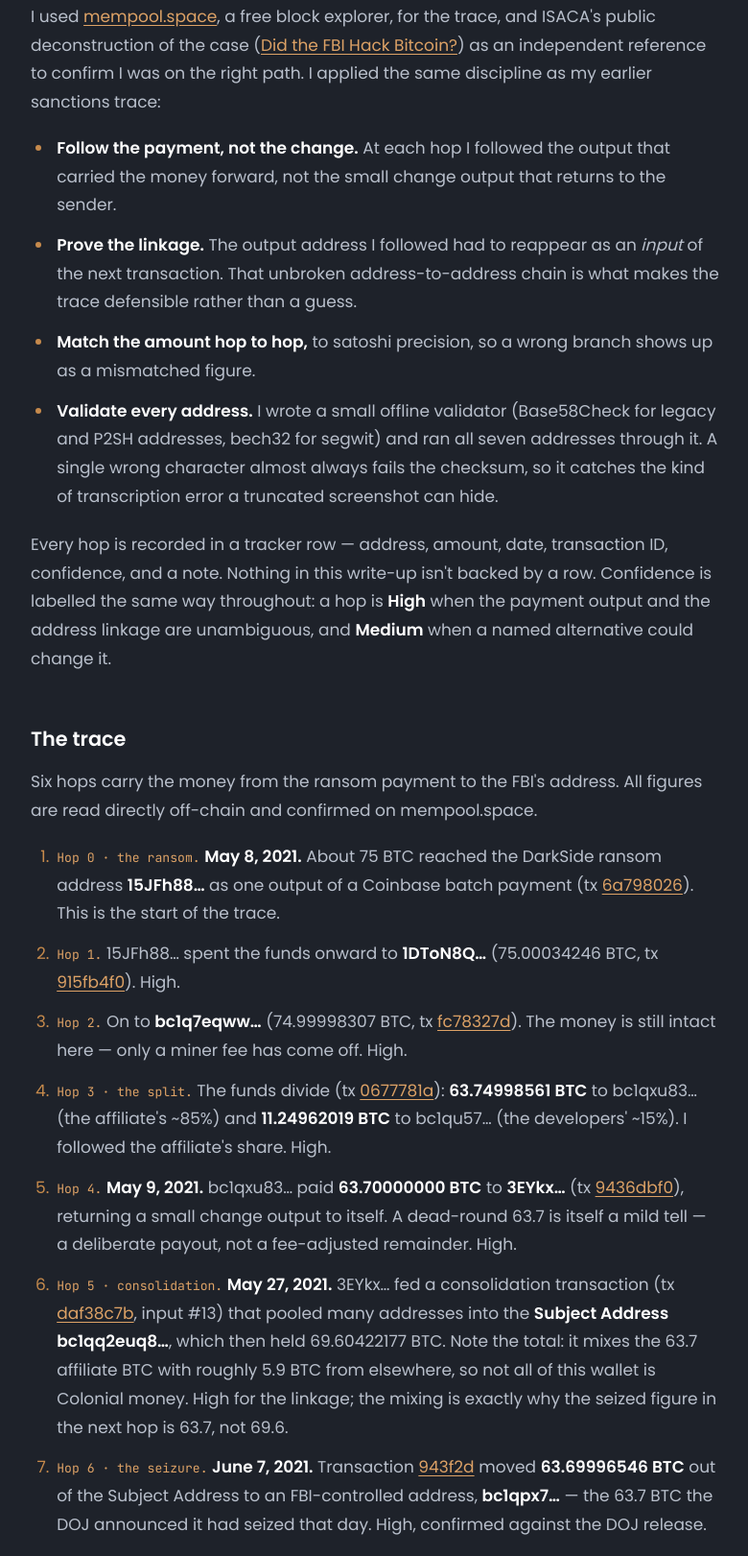
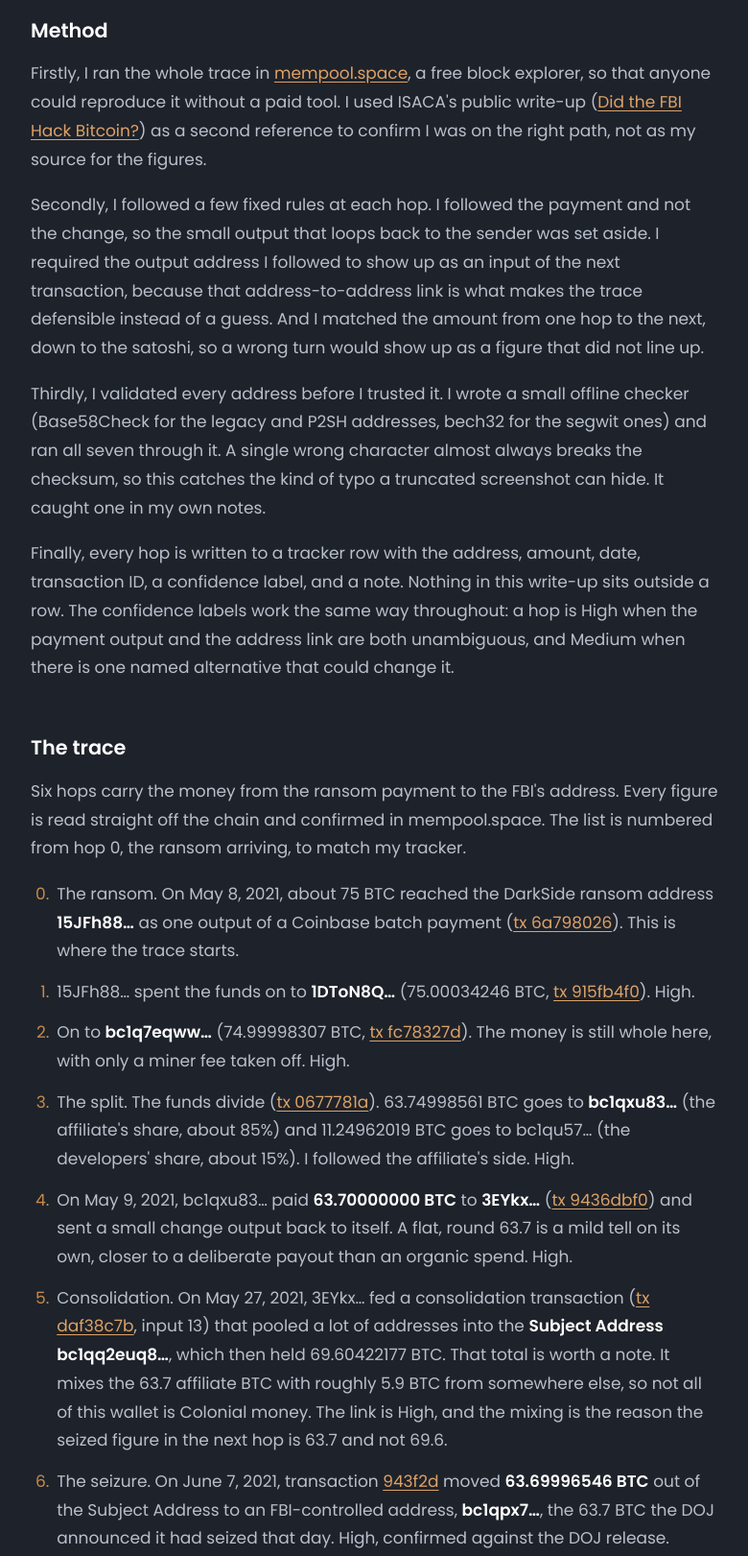
Before and after one commit to aran-m-wood/aran-m-wood.github.io, a plain HTML site: page colonial-trace/index.html in a window 1280 px wide. Shown: the part 1173-2794 px from the top of the page at 96% size, without its empty margins (248-1028 px from the left). Drawn offline with Linux system fonts and the light colour scheme.

Commit message:
Update index.html

```diff
--- a/colonial-trace/index.html
+++ b/colonial-trace/index.html
@@ -4,10 +4,10 @@
 <meta charset="utf-8">
 <meta name="viewport" content="width=device-width, initial-scale=1">
 <title>OSINT Write-up: Tracing the Colonial Pipeline Ransom to the FBI Seizure · Field Notes</title>
-<meta name="description" content="A six-hop Bitcoin trace following the 2021 Colonial Pipeline / DarkSide ransom from the payment address to the FBI seizure, reproduced in a free block explorer with every address checksum-validated and every hop logged.">
+<meta name="description" content="A six-hop Bitcoin trace following the 2021 Colonial Pipeline and DarkSide ransom from the payment address to the FBI seizure, reproduced in a free block explorer with every address checksum-validated and every hop logged.">
 <meta property="og:type" content="article">
 <meta property="og:title" content="OSINT Write-up: Tracing the Colonial Pipeline Ransom to the FBI Seizure">
-<meta property="og:description" content="A six-hop Bitcoin trace following the 2021 Colonial Pipeline / DarkSide ransom from the payment address to the FBI seizure, reproduced in a free block explorer with every address checksum-validated.">
+<meta property="og:description" content="A six-hop Bitcoin trace following the 2021 Colonial Pipeline and DarkSide ransom from the payment address to the FBI seizure, reproduced in a free block explorer with every address checksum-validated.">
 <meta property="og:url" content="https://aran-m-wood.github.io/colonial-trace/">
 <meta name="twitter:card" content="summary">
 <link rel="canonical" href="https://aran-m-wood.github.io/colonial-trace/">
@@ -17,7 +17,7 @@
 <style>
 :root {
   --canvas: #1E222A; --canvas-raised: #242934; --ink: #FFFFFF; --ink-soft: #B9C0CC; --ink-faint: #7E8796;
-  --amber: #C68A4C; --amber-bright: #DDA266; --hunter: #2E4436; --rule: #343A47;
+  --amber: #C68A4C; --amber-bright: #DDA266; --rule: #343A47;
   --body: "Poppins", "Segoe UI", system-ui, sans-serif;
   --mono: "JetBrains Mono", ui-monospace, "SFMono-Regular", Menlo, monospace;
   color-scheme: dark;
@@ -39,15 +39,13 @@ h2 { color: var(--ink); font-size: 1.3rem; font-weight: 600; margin: 2.4em 0 0.6
 p { margin: 0 0 1.05em; }
 strong { color: var(--ink); font-weight: 600; }
 ol, ul { margin: 0 0 1.2em; padding-left: 1.4em; }
-li { margin-bottom: 0.7em; padding-left: 0.2em; }
+li { margin-bottom: 0.75em; padding-left: 0.2em; }
 li::marker { color: var(--amber); }
 .byline { font-family: var(--mono); font-size: 0.8rem; letter-spacing: 0.04em; color: var(--ink-faint); margin-bottom: 22px; }
-.hop { font-family: var(--mono); font-size: 0.82rem; color: var(--amber-bright); }
-.tl { color: var(--ink); font-weight: 600; }
 .sources { font-size: 0.92rem; }
 .note { margin-top: 2.2em; padding-top: 1em; border-top: 1px solid var(--rule); font-size: 0.85rem; color: var(--ink-faint); }
 footer { border-top: 1px solid var(--rule); padding-block: 22px 40px; }
-@media print { body { background: #fff; color: #111; } h1, h2, strong, .tl { color: #000; } a { color: #8a5a2b; }
+@media print { body { background: #fff; color: #111; } h1, h2, strong { color: #000; } a { color: #8a5a2b; }
   header.nav, footer { display: none; } }
 </style>
 </head>
@@ -55,53 +53,49 @@ footer { border-top: 1px solid var(--rule); padding-block: 22px 40px; }
 <header class="nav"><div class="wrap"><a class="back" href="../">← Field Notes</a><span class="coord">Grid B2-04 · OSINT</span></div></header>
 <main class="wrap">
 <article>
-<span class="coord">Case study · OSINT · Blockchain tracing</span>
-<h1>Following the Colonial Pipeline Ransom On-Chain, from Payment to FBI Seizure</h1>
+<span class="coord">Case study · OSINT trace</span>
+<h1>OSINT Write-up: Tracing the Colonial Pipeline Ransom to the FBI Seizure</h1>
 <p class="byline">Nov 25, 2026 | Aaron M. Wood</p>
 
 <h2 id="the-idea">The idea</h2>
-<p>The Colonial Pipeline seizure is one of the most public blockchain-tracing cases on record. In June 2021 the U.S. Department of Justice announced it had clawed back 63.7 BTC of the DarkSide ransom. Because the outcome is documented, it is an ideal case to <strong>reproduce</strong>: I can check my own work against a known answer. My goal was to start at the ransom payment and follow the money, hop by hop, entirely in a free block explorer, to the exact address the FBI seized from &mdash; proving each link, validating every address, and matching the result to the public record. The point is not a new discovery; it is a repeatable, defensible method for walking a payment across the chain and documenting it the way an investigator would need to.</p>
+<p>I wanted to see whether I could reproduce a known blockchain-tracing case from start to finish using only free tools, and document it the way an investigator would have to. The Colonial Pipeline seizure is a good one to practice on because the answer is already public. In June 2021 the Department of Justice announced it had recovered 63.7 BTC of the DarkSide ransom, so I had a fixed endpoint to check my work against. My goal was to begin at the ransom payment and follow the money hop by hop, in a block explorer, all the way to the address the FBI seized from. The point was not to find anything new. It was to build a method I can repeat and defend: prove every link, validate every address, and know exactly where the chain stops telling me things.</p>
 
 <h2 id="background">Background</h2>
-<p>On May 7, 2021, the DarkSide ransomware group compromised Colonial Pipeline and forced the shutdown of a major U.S. fuel pipeline. Colonial paid a ransom of roughly 75 BTC (about $4.4M at the time) on May 8, 2021. On June 7, 2021, the DOJ announced it had seized <strong>63.7 BTC</strong> (about $2.3M) &mdash; the majority of the ransom &mdash; from a wallet for which the FBI held the private key, under a warrant signed by a U.S. Magistrate Judge in the Northern District of California.</p>
-<p>DarkSide ran an <strong>affiliate model</strong>: the affiliate who carries out the intrusion and the core developers who supply the malware split the proceeds, roughly 85/15. That split is visible on the blockchain, and seeing it is part of what makes this trace instructive.</p>
+<p>On May 7, 2021, the DarkSide ransomware group hit Colonial Pipeline and forced the shutdown of a major U.S. fuel pipeline. Colonial paid a ransom of about 75 BTC (roughly $4.4M at the time) the next day. On June 7, 2021, the DOJ announced it had seized 63.7 BTC (about $2.3M), most of the ransom, from a wallet the FBI held the private key to. The seizure warrant was signed by a U.S. Magistrate Judge in the Northern District of California.</p>
+<p>DarkSide ran an affiliate program. The affiliate who carries out the intrusion and the developers who supply the malware split the proceeds, usually around 85/15. That split shows up on the blockchain, and being able to see it is part of what makes this case worth tracing.</p>
 
 <h2 id="method">Method</h2>
-<p>I used <a href="https://mempool.space">mempool.space</a>, a free block explorer, for the trace, and ISACA's public deconstruction of the case (<a href="https://www.isaca.org/resources/news-and-trends/isaca-now-blog/2021/did-the-fbi-hack-bitcoin-deconstructing-the-colonial-pipeline-ransom">Did the FBI Hack Bitcoin?</a>) as an independent reference to confirm I was on the right path. I applied the same discipline as my earlier sanctions trace:</p>
-<ul>
-<li><strong>Follow the payment, not the change.</strong> At each hop I followed the output that carried the money forward, not the small change output that returns to the sender.</li>
-<li><strong>Prove the linkage.</strong> The output address I followed had to reappear as an <em>input</em> of the next transaction. That unbroken address-to-address chain is what makes the trace defensible rather than a guess.</li>
-<li><strong>Match the amount hop to hop,</strong> to satoshi precision, so a wrong branch shows up as a mismatched figure.</li>
-<li><strong>Validate every address.</strong> I wrote a small offline validator (Base58Check for legacy and P2SH addresses, bech32 for segwit) and ran all seven addresses through it. A single wrong character almost always fails the checksum, so it catches the kind of transcription error a truncated screenshot can hide.</li>
-</ul>
-<p>Every hop is recorded in a tracker row &mdash; address, amount, date, transaction ID, confidence, and a note. Nothing in this write-up isn't backed by a row. Confidence is labelled the same way throughout: a hop is <strong>High</strong> when the payment output and the address linkage are unambiguous, and <strong>Medium</strong> when a named alternative could change it.</p>
+<p>Firstly, I ran the whole trace in <a href="https://mempool.space">mempool.space</a>, a free block explorer, so that anyone could reproduce it without a paid tool. I used ISACA's public write-up (<a href="https://www.isaca.org/resources/news-and-trends/isaca-now-blog/2021/did-the-fbi-hack-bitcoin-deconstructing-the-colonial-pipeline-ransom">Did the FBI Hack Bitcoin?</a>) as a second reference to confirm I was on the right path, not as my source for the figures.</p>
+<p>Secondly, I followed a few fixed rules at each hop. I followed the payment and not the change, so the small output that loops back to the sender was set aside. I required the output address I followed to show up as an input of the next transaction, because that address-to-address link is what makes the trace defensible instead of a guess. And I matched the amount from one hop to the next, down to the satoshi, so a wrong turn would show up as a figure that did not line up.</p>
+<p>Thirdly, I validated every address before I trusted it. I wrote a small offline checker (Base58Check for the legacy and P2SH addresses, bech32 for the segwit ones) and ran all seven through it. A single wrong character almost always breaks the checksum, so this catches the kind of typo a truncated screenshot can hide. It caught one in my own notes.</p>
+<p>Finally, every hop is written to a tracker row with the address, amount, date, transaction ID, a confidence label, and a note. Nothing in this write-up sits outside a row. The confidence labels work the same way throughout: a hop is High when the payment output and the address link are both unambiguous, and Medium when there is one named alternative that could change it.</p>
 
 <h2 id="the-trace">The trace</h2>
-<p>Six hops carry the money from the ransom payment to the FBI's address. All figures are read directly off-chain and confirmed on mempool.space.</p>
-<ol>
-<li><span class="hop">Hop 0 &middot; the ransom.</span> <span class="tl">May 8, 2021.</span> About 75 BTC reached the DarkSide ransom address <strong>15JFh88&hellip;</strong> as one output of a Coinbase batch payment (tx <a href="https://mempool.space/tx/6a798026d44af27dbacd28ea21462808df8deca51794cec80c1b59e07ef924a2">6a798026</a>). This is the start of the trace.</li>
-<li><span class="hop">Hop 1.</span> 15JFh88&hellip; spent the funds onward to <strong>1DToN8Q&hellip;</strong> (75.00034246 BTC, tx <a href="https://mempool.space/tx/915fb4f0a030937f2c1d2210996e8eb32b5a41b331965c7ec78961923775bd62">915fb4f0</a>). High.</li>
-<li><span class="hop">Hop 2.</span> On to <strong>bc1q7eqww&hellip;</strong> (74.99998307 BTC, tx <a href="https://mempool.space/tx/fc78327d4e46dac01dc313067b1ac7f274cdb3a07ea9f28f6f71473145f1b264">fc78327d</a>). The money is still intact here &mdash; only a miner fee has come off. High.</li>
-<li><span class="hop">Hop 3 &middot; the split.</span> The funds divide (tx <a href="https://mempool.space/tx/0677781a5079eae8e5cbd5e6d9dcc5c02da45351a3638b85c88e5e3ecdc105a7">0677781a</a>): <strong>63.74998561 BTC</strong> to bc1qxu83&hellip; (the affiliate's ~85%) and <strong>11.24962019 BTC</strong> to bc1qu57&hellip; (the developers' ~15%). I followed the affiliate's share. High.</li>
-<li><span class="hop">Hop 4.</span> <span class="tl">May 9, 2021.</span> bc1qxu83&hellip; paid <strong>63.70000000 BTC</strong> to <strong>3EYkx&hellip;</strong> (tx <a href="https://mempool.space/tx/9436dbf0435b15378f309c35754a110db880fa9bb66a062160a25533bb4a212a">9436dbf0</a>), returning a small change output to itself. A dead-round 63.7 is itself a mild tell &mdash; a deliberate payout, not a fee-adjusted remainder. High.</li>
-<li><span class="hop">Hop 5 &middot; consolidation.</span> <span class="tl">May 27, 2021.</span> 3EYkx&hellip; fed a consolidation transaction (tx <a href="https://mempool.space/tx/daf38c7b38eb0a587cf843f47000d5c294affb4f56017370ad48c5147f5e69d9">daf38c7b</a>, input #13) that pooled many addresses into the <strong>Subject Address bc1qq2euq8&hellip;</strong>, which then held 69.60422177 BTC. Note the total: it mixes the 63.7 affiliate BTC with roughly 5.9 BTC from elsewhere, so not all of this wallet is Colonial money. High for the linkage; the mixing is exactly why the seized figure in the next hop is 63.7, not 69.6.</li>
-<li><span class="hop">Hop 6 &middot; the seizure.</span> <span class="tl">June 7, 2021.</span> Transaction <a href="https://mempool.space/tx/943f2d576ed8d9f388ba75eb82fe35cce29479b84121827ac368a5a94f44cf7a">943f2d</a> moved <strong>63.69996546 BTC</strong> out of the Subject Address to an FBI-controlled address, <strong>bc1qpx7&hellip;</strong> &mdash; the 63.7 BTC the DOJ announced it had seized that day. High, confirmed against the DOJ release.</li>
+<p>Six hops carry the money from the ransom payment to the FBI's address. Every figure is read straight off the chain and confirmed in mempool.space. The list is numbered from hop 0, the ransom arriving, to match my tracker.</p>
+<ol start="0">
+<li>The ransom. On May 8, 2021, about 75 BTC reached the DarkSide ransom address <strong>15JFh88&hellip;</strong> as one output of a Coinbase batch payment (<a href="https://mempool.space/tx/6a798026d44af27dbacd28ea21462808df8deca51794cec80c1b59e07ef924a2">tx 6a798026</a>). This is where the trace starts.</li>
+<li>15JFh88&hellip; spent the funds on to <strong>1DToN8Q&hellip;</strong> (75.00034246 BTC, <a href="https://mempool.space/tx/915fb4f0a030937f2c1d2210996e8eb32b5a41b331965c7ec78961923775bd62">tx 915fb4f0</a>). High.</li>
+<li>On to <strong>bc1q7eqww&hellip;</strong> (74.99998307 BTC, <a href="https://mempool.space/tx/fc78327d4e46dac01dc313067b1ac7f274cdb3a07ea9f28f6f71473145f1b264">tx fc78327d</a>). The money is still whole here, with only a miner fee taken off. High.</li>
+<li>The split. The funds divide (<a href="https://mempool.space/tx/0677781a5079eae8e5cbd5e6d9dcc5c02da45351a3638b85c88e5e3ecdc105a7">tx 0677781a</a>). 63.74998561 BTC goes to <strong>bc1qxu83&hellip;</strong> (the affiliate's share, about 85%) and 11.24962019 BTC goes to bc1qu57&hellip; (the developers' share, about 15%). I followed the affiliate's side. High.</li>
+<li>On May 9, 2021, bc1qxu83&hellip; paid <strong>63.70000000 BTC</strong> to <strong>3EYkx&hellip;</strong> (<a href="https://mempool.space/tx/9436dbf0435b15378f309c35754a110db880fa9bb66a062160a25533bb4a212a">tx 9436dbf0</a>) and sent a small change output back to itself. A flat, round 63.7 is a mild tell on its own, closer to a deliberate payout than an organic spend. High.</li>
+<li>Consolidation. On May 27, 2021, 3EYkx&hellip; fed a consolidation transaction (<a href="https://mempool.space/tx/daf38c7b38eb0a587cf843f47000d5c294affb4f56017370ad48c5147f5e69d9">tx daf38c7b</a>, input 13) that pooled a lot of addresses into the <strong>Subject Address bc1qq2euq8&hellip;</strong>, which then held 69.60422177 BTC. That total is worth a note. It mixes the 63.7 affiliate BTC with roughly 5.9 BTC from somewhere else, so not all of this wallet is Colonial money. The link is High, and the mixing is the reason the seized figure in the next hop is 63.7 and not 69.6.</li>
+<li>The seizure. On June 7, 2021, transaction <a href="https://mempool.space/tx/943f2d576ed8d9f388ba75eb82fe35cce29479b84121827ac368a5a94f44cf7a">943f2d</a> moved <strong>63.69996546 BTC</strong> out of the Subject Address to an FBI-controlled address, <strong>bc1qpx7&hellip;</strong>, the 63.7 BTC the DOJ announced it had seized that day. High, confirmed against the DOJ release.</li>
 </ol>
 
-<h2 id="what-it-shows">What the trace shows</h2>
-<p>End to end, the chain is unbroken: at every hop the output I followed reappears as the input of the next transaction, each confirmed on mempool.space. Three things stand out. The <strong>affiliate model is visible</strong> &mdash; the 85/15 split at hop 3 is DarkSide dividing its take in the open. The <strong>round 63.7</strong> reads as a deliberate payout. And the seizure took the <strong>affiliate's 63.7, not the full 69.6</strong> in the consolidation wallet, which lines up with the DOJ seizing funds "traceable to" Colonial specifically rather than everything in the wallet. All seven addresses passed checksum validation.</p>
+<h2 id="findings">Findings</h2>
+<p>End to end, the chain holds. At every hop the output I followed turns up as the input of the next transaction, and each one is confirmed in mempool.space. A few things stand out. The affiliate model is visible, since the 85/15 split at hop 3 is DarkSide dividing its take in the open. The round 63.7 reads as a deliberate payout rather than an organic spend. And the seizure took the affiliate's 63.7, not the full 69.6 sitting in the consolidation wallet, which fits the DOJ seizing funds traceable to Colonial in particular rather than everything in the wallet. All seven addresses passed checksum validation.</p>
 
-<h2 id="open-question">The open question the chain can't answer</h2>
-<p>The blockchain shows the 63.7 BTC moving from the affiliate's wallet into an FBI-controlled address. What it does <strong>not</strong> show is how the FBI obtained the key needed to sign that transaction. The DOJ stated the FBI "has the private key" to the address; it did not say how it got it. That is the question ISACA's piece examines, and the useful takeaway is what the answer is <em>not</em>: it was not a break of Bitcoin's cryptography. A block explorer can document the movement of funds; it cannot prove how a key was acquired. That boundary &mdash; between what the chain proves and what it doesn't &mdash; is the part worth carrying into any real investigation. [Open]</p>
+<h2 id="open-question">The open question</h2>
+<p>The blockchain shows the 63.7 BTC moving out of the affiliate's wallet and into an FBI-controlled address. What it does not show is how the FBI got the key it needed to sign that transaction. The DOJ said the FBI "has the private key" to the address, but it did not say how it came by it. That is the question ISACA's piece digs into, and the useful part of the answer is what it rules out: this was not a break of Bitcoin's cryptography. A block explorer can document where the money went. It cannot show how a key was obtained. Knowing where that line sits is the part I would carry into a real case.</p>
 
 <h2 id="limits">Limits</h2>
-<p>This is a solved, publicly documented case; the value here is a reproduced, defensible method, not a new finding. ISACA traced the path backward and did not state every hop's amount, so I verified each hop forward on mempool and logged the figures myself. The entity labels (DarkSide ransom address, Subject Address, FBI-controlled address) come from the DOJ record and the ISACA analysis, not from independent attribution. The 69.6 BTC consolidation mixes non-Colonial funds, so only the 63.7 is cleanly "the ransom." And checksum validation proves each address is well-formed, not that it is the specific output of its transaction &mdash; that linkage is what the hop-to-hop address match on mempool establishes.</p>
+<p>This is a solved, public case, so the value here is a method I can repeat, not a new finding. ISACA traced the path backward and did not give every hop's amount, so I worked each hop forward in mempool and logged the figures myself. The entity labels (the ransom address, the Subject Address, the FBI-controlled address) come from the DOJ record and ISACA's analysis, not from any attribution of my own. The 69.6 BTC in the consolidation includes funds that are not Colonial's, so only the 63.7 is cleanly the ransom. And a passing checksum proves an address is well formed, not that it is the right output of its transaction. That part is what the hop-to-hop address match establishes.</p>
 
 <h2 id="sources">Sources</h2>
 <ul class="sources">
 <li><a href="https://www.justice.gov/archives/opa/pr/department-justice-seizes-23-million-cryptocurrency-paid-ransomware-extortionists-darkside">U.S. Department of Justice: Department of Justice Seizes $2.3 Million in Cryptocurrency Paid to the Ransomware Extortionists Darkside</a> (Jun 7, 2021)</li>
 <li><a href="https://www.isaca.org/resources/news-and-trends/isaca-now-blog/2021/did-the-fbi-hack-bitcoin-deconstructing-the-colonial-pipeline-ransom">ISACA Now Blog: Did the FBI Hack Bitcoin? Deconstructing the Colonial Pipeline Ransom</a></li>
-<li>Hop transactions on <a href="https://mempool.space">mempool.space</a>: <a href="https://mempool.space/tx/6a798026d44af27dbacd28ea21462808df8deca51794cec80c1b59e07ef924a2">hop 0</a>, <a href="https://mempool.space/tx/915fb4f0a030937f2c1d2210996e8eb32b5a41b331965c7ec78961923775bd62">hop 1</a>, <a href="https://mempool.space/tx/fc78327d4e46dac01dc313067b1ac7f274cdb3a07ea9f28f6f71473145f1b264">hop 2</a>, <a href="https://mempool.space/tx/0677781a5079eae8e5cbd5e6d9dcc5c02da45351a3638b85c88e5e3ecdc105a7">hop 3</a>, <a href="https://mempool.space/tx/9436dbf0435b15378f309c35754a110db880fa9bb66a062160a25533bb4a212a">hop 4</a>, <a href="https://mempool.space/tx/daf38c7b38eb0a587cf843f47000d5c294affb4f56017370ad48c5147f5e69d9">hop 5</a>, <a href="https://mempool.space/tx/943f2d576ed8d9f388ba75eb82fe35cce29479b84121827ac368a5a94f44cf7a">hop 6 (seizure)</a></li>
+<li>Hop transactions on <a href="https://mempool.space">mempool.space</a>: <a href="https://mempool.space/tx/6a798026d44af27dbacd28ea21462808df8deca51794cec80c1b59e07ef924a2">hop 0</a>, <a href="https://mempool.space/tx/915fb4f0a030937f2c1d2210996e8eb32b5a41b331965c7ec78961923775bd62">hop 1</a>, <a href="https://mempool.space/tx/fc78327d4e46dac01dc313067b1ac7f274cdb3a07ea9f28f6f71473145f1b264">hop 2</a>, <a href="https://mempool.space/tx/0677781a5079eae8e5cbd5e6d9dcc5c02da45351a3638b85c88e5e3ecdc105a7">hop 3</a>, <a href="https://mempool.space/tx/9436dbf0435b15378f309c35754a110db880fa9bb66a062160a25533bb4a212a">hop 4</a>, <a href="https://mempool.space/tx/daf38c7b38eb0a587cf843f47000d5c294affb4f56017370ad48c5147f5e69d9">hop 5</a>, <a href="https://mempool.space/tx/943f2d576ed8d9f388ba75eb82fe35cce29479b84121827ac368a5a94f44cf7a">hop 6 (the seizure)</a></li>
 </ul>
 
 <p class="note">Claude (Anthropic) helped me draft this write-up and keep it on scope. The final edit, content, analysis, and findings are mine.</p>
```
